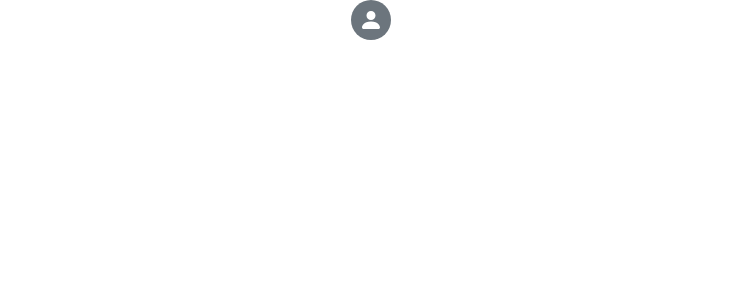
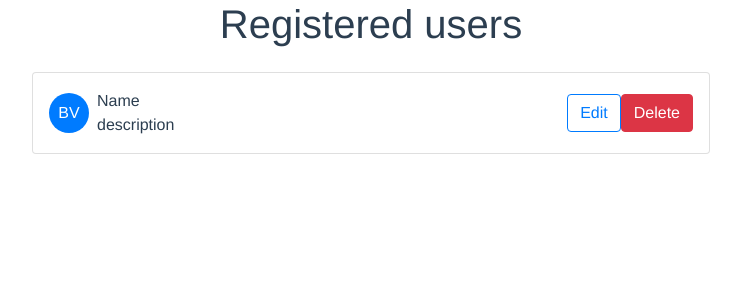
Before and after one commit to alexMtzRivero/SigloCallengeFrontend, a Vue app: page / in a window 1280 px wide. Shown: the top 300 px of the page, without its empty margins (269-1010 px from the left). Built offline with nearby package versions, Linux system fonts and the light colour scheme.

Commit message:
First user card layout

```diff
--- /dev/null
+++ b/src/components/lib/Card.vue
@@ -0,0 +1,20 @@
+<template>
+  <div class="card flex-row align-items-center m-3 p-3">
+    <slot></slot>
+  </div>
+</template>
+
+<script>
+export default {
+  name: "card",
+};
+</script>
+<style scoped>
+.card {
+  max-width: 684px;
+  transition: border-color 0.5s ease-in;
+}
+.card:hover {
+  border-color: rgb(163, 163, 163);
+}
+</style>
--- /dev/null
+++ b/src/components/user_profiles/UserProfileCard.vue
@@ -0,0 +1,22 @@
+<template>
+  <card>
+    <b-avatar class="mr-2" variant="primary" text="BV"></b-avatar>
+    <div class="mr-auto">
+      <div class="text-left">Name</div>
+      <p class="mb-0">description</p>
+    </div>
+    <b-button variant="outline-primary">Edit</b-button>
+    <b-button variant="danger">Delete</b-button>
+  </card>
+</template>
+
+<script>
+import card from "@/components/lib/Card.vue";
+export default {
+  name: "UserProfileCard",
+  components: { card },
+};
+</script>
+
+<style>
+</style>
--- a/src/views/Home.vue
+++ b/src/views/Home.vue
@@ -1,12 +1,18 @@
 <template>
-  <div class="home">
-    <b-avatar></b-avatar>
-  </div>
+  <section>
+    <h1>Registered users</h1>
+    <div class="home container d-flex justify-content-center">
+      <div class="col-8">
+        <UserProfileCard />
+      </div>
+    </div>
+  </section>
 </template>
 
 <script>
+import UserProfileCard from "@/components/user_profiles/UserProfileCard";
 export default {
   name: "Home",
-  components: {},
+  components: { UserProfileCard },
 };
 </script>
```
